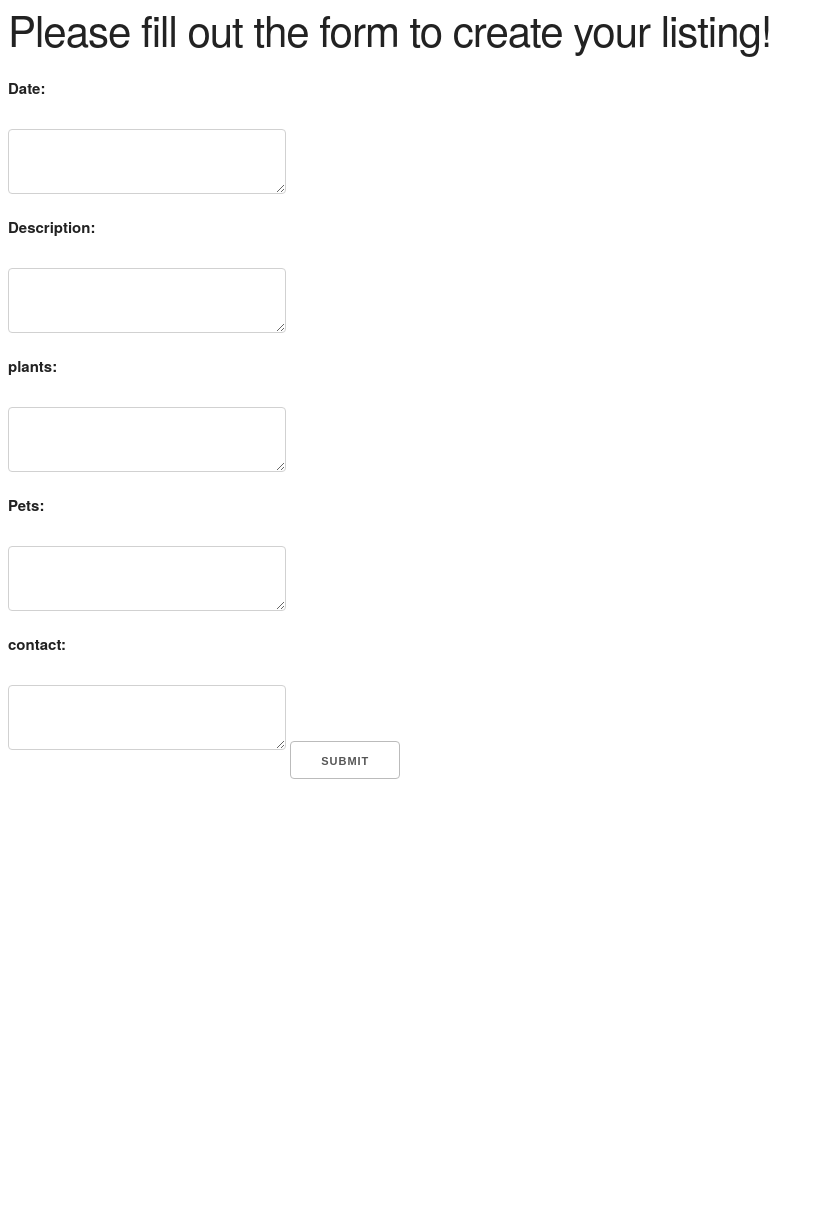
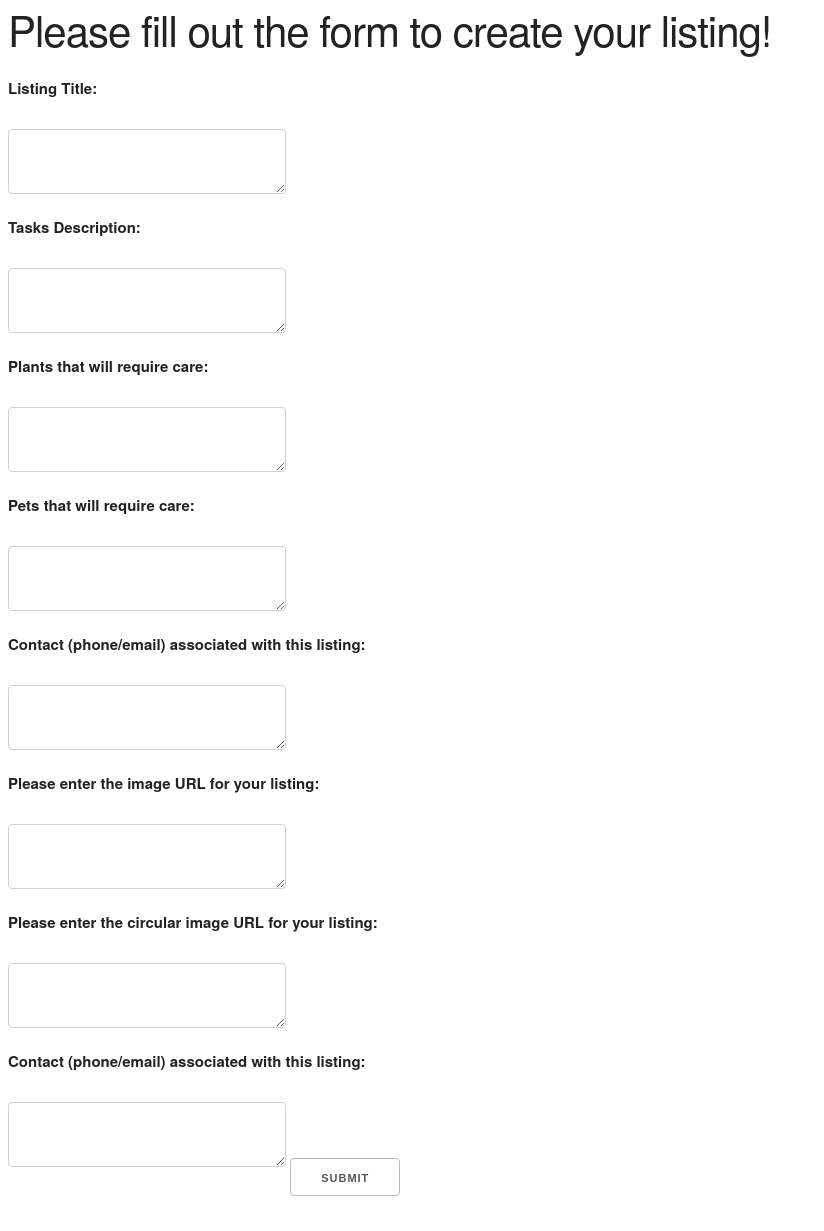
Before and after one commit to devonfaria/housable, a Node project: template views/listings-form.handlebars in a window 1280 px wide. Shown: the part 215-1446 px from the top of the page, without its empty margins (0-824 px from the left). Before the commit the page ends 994 px from the top, so only its background shows below. Run offline with Node 20 templates, Linux system fonts and the light colour scheme; the template is opened without the code that fills it, so the values that code supplies are empty; some libraries are stand-ins or nearby versions.

Commit message:
created addlisting post routes for listing input form

```diff
--- a/views/listings-form.handlebars
+++ b/views/listings-form.handlebars
@@ -1,22 +1,21 @@
 {{!-- res.render('listings') will get this file name in the controller directory route file that you set --}}
 {{!-- the render function takes in 2 parameters: 1. handlebar template name 2. object full of options { example: dishes }  --}}
-
 
   <div class='add-listing'>
     <h2>
       Please fill out the form to create your listing!
     </h2>
     <form class='new-listing-form'>
-      <label for='date_created'>
-        Date:
+      <label for='title'>
+        Listing Title:
       </label>
       <br />
-      <textarea id='date_created' name='date_created' rows='2' cols='30'>
-        {{date_created}}
+      <textarea id='title' name='title' rows='2' cols='30'>
+        {{title}}
       </textarea>
       <br />
       <label for='description'>
-        Description:
+        Tasks Description:
       </label>
       <br />
       <textarea id='description' name='description' rows='5' cols='30'>
@@ -24,7 +23,7 @@
       </textarea>
       <br />
       <label for='plants'>
-        plants:
+        Plants that will require care:
       </label>
       <br />
       <textarea id='plants' name='plants' rows='2' cols='30'>
@@ -32,7 +31,7 @@
       </textarea>
       <br />
       <label for='pets'>
-        Pets:
+        Pets that will require care:
       </label>
       <br />
       <textarea id='pets' name='pets' rows='2' cols='30'>
@@ -40,11 +39,35 @@
       </textarea>
       <br />
       <label for='contact'>
-        contact:
+        Contact (phone/email) associated with this listing:
       </label>
       <br />
       <textarea id='contact' name='contact' rows='2' cols='30'>
         {{contact}}
+      </textarea>
+      <br />
+      <label for='file-url'>
+        Please enter the image URL for your listing:
+      </label>
+      <br />
+      <textarea id='file-url' name='file-url' rows='2' cols='30'>
+        {{file_url}}
+      </textarea>
+      <br />
+      <label for='circle-url'>
+        Please enter the circular image URL for your listing:
+      </label>
+      <br />
+      <textarea id='circle-url' name='circle-url' rows='2' cols='30'>
+        {{circle_url}}
+      </textarea>
+      <br />
+      <label for='user-id'>
+        Contact (phone/email) associated with this listing:
+      </label>
+      <br />
+      <textarea id='user-id' name='user-id' rows='2' cols='30'>
+        {{user_id}}
       </textarea>
       <button type='submit' value='Submit'>
         Submit
```
Also changed, not shown: controllers/homeRoutes.js (+12 -3 lines).
